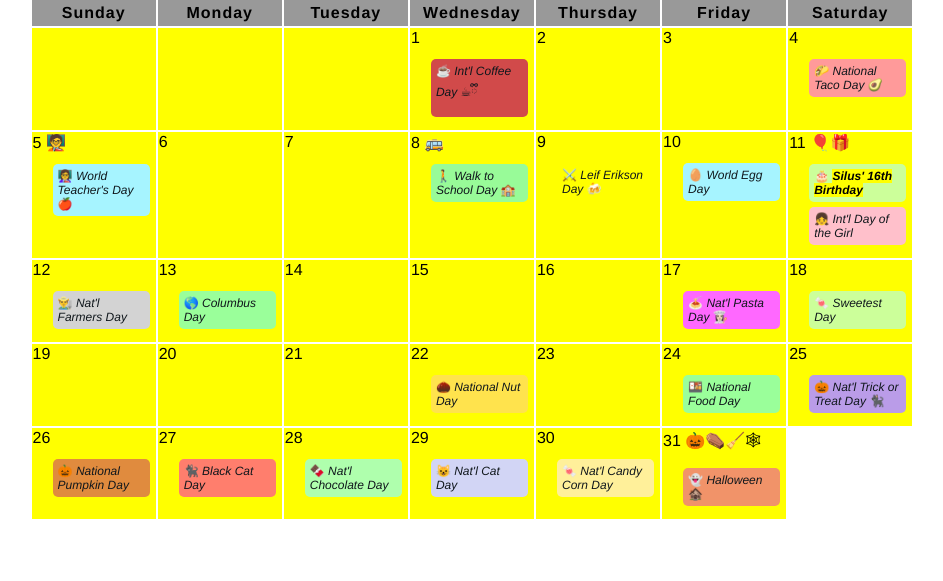
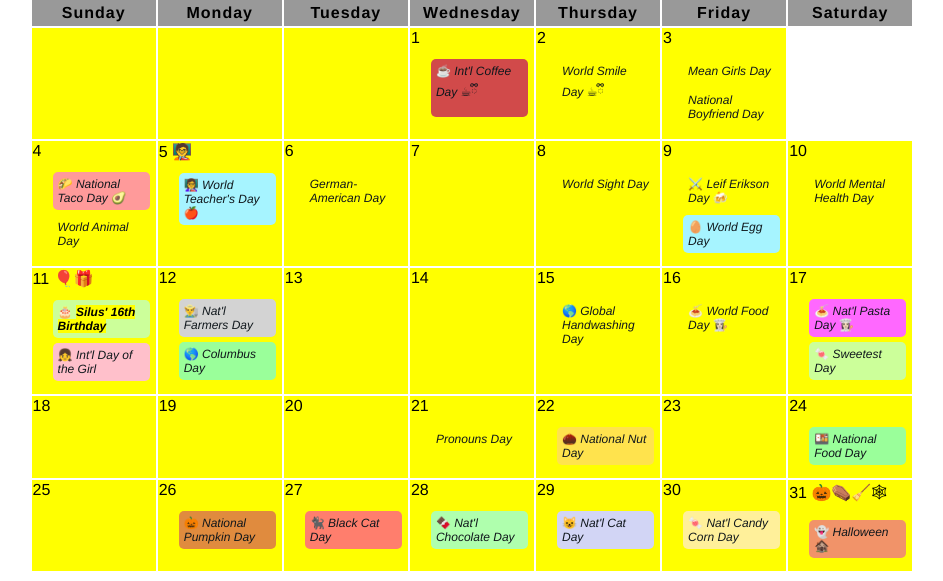
Before and after one commit to bbauska/2026-10-oct, a plain HTML site: page index.html in a window 1280 px wide. Shown: the part 313-894 px from the top of the page, without its empty margins (168-1111 px from the left). Before the commit the page ends 842 px from the top, so only its background shows below. Drawn offline with nearby package versions, Linux system fonts and the light colour scheme.

Commit message:
Update index.html

```diff
--- a/index.html
+++ b/index.html
@@ -69,69 +69,85 @@
               <li class="event intl-coffee">☕ <i>Int'l Coffee Day</i> ☕︎ྀི</li>
             </ul>
           </td>
-          <td colspan="2"> 2 </td>
-          <td colspan="2"> 3 </td>
-          <td colspan="2"> 4
+          <td colspan="2"> 2
             <ul>
-              <li class="event natl-taco">🌮 <i>National Taco Day</i> 🥑</li>
+              <li class="event world-smile"> <i>World Smile Day</i> ☕︎ྀི</li>
+            </ul>
+          </td>
+          <td colspan="2"> 3
+            <ul>
+              <li class="event mean-girls"> <i>Mean Girls Day</i></li>
+              <li class="event natl-boyfriend"> <i>National Boyfriend Day</i></li>
             </ul>
           </td>
         </tr>
 
         <!-- Week 2 -->
         <tr class="week">
+          <td colspan="2"> 4
+            <ul>
+              <li class="event natl-taco">🌮 <i>National Taco Day</i> 🥑</li>
+              <li class="event world-animal"> <i>World Animal Day</i> </li>
+            </ul>
+          </td>
           <td colspan="2"> 5 🧑‍🏫
             <ul>
               <li class="event world-teacher">👩‍🏫 <i>World Teacher's Day</i> 🍎</li>
             </ul>
           </td>
-            <td colspan="2"> 6 </td>
+            <td colspan="2"> 6
+            <ul>
+              <li class="event german-american"> <i>German-American Day</i> </li>
+            </ul>
+          </td>
             <td colspan="2"> 7 </td>
-            <td colspan="2"> 8 🚌
+            <td colspan="2"> 8
               <ul>
-                <li class="event walk-to-school">🚶 <i>Walk to School Day</i> 🏫</li>
+                <li class="event world-sight"> <i>World Sight Day</i></li>
               </ul>
             </td>
             <td colspan="2"> 9
               <ul>
                 <li class="event leif-erikson">⚔️ <i>Leif Erikson Day</i> 🍻</li>
+                <li class="event world-egg">🥚 <i>World Egg Day</i></li>
               </ul>
             </td>
             <td colspan="2"> 10
               <ul>
-                <li class="event world-egg">🥚 <i>World Egg Day</i></li>
+                <li class="event world-mental-health"> <i>World Mental Health Day</i></li>
               </ul>
             </td>
+          </tr>
+
+        <!-- Week 3 -->
+        <tr class="week">
             <td colspan="2"> 11 🎈🎁
               <ul>
                 <li class="event silus-bd">🎂 <b><i><mark>Silus' 16th Birthday</mark></i></b></li>
                 <li class="event intl-day-of-the-girl">👧 <i>Int'l Day of the Girl</i></li>
               </ul>
             </td>
-          </tr>
-
-        <!-- Week 3 -->
-        <tr class="week">
           <td colspan="2"> 12
             <ul>
               <li class="event natl-farmers">👨‍🌾 <i>Nat'l Farmers Day</i></li>
+              <li class="event columbus">🌎 <i>Columbus Day</i></li>
             </ul>
           </td>
-          <td colspan="2"> 13
+          <td colspan="2"> 13 </td>
+          <td colspan="2"> 14 </td>
+          <td colspan="2"> 15
             <ul>
-              <li class="event columbus">🌎 <i>Columbus Day</i></li>
+              <li class="event global-handwashing">🌎 <i>Global Handwashing Day</i></li>
             </ul>
 	  </td>
-          <td colspan="2"> 14 </td>
-          <td colspan="2"> 15 </td>
-          <td colspan="2"> 16 </td>
+          <td colspan="2"> 16
+            <ul>
+              <li class="event world-food">🍝 <i>World Food Day</i> 👩🏻‍🍳</li>
+            </ul>
+          </td>
           <td colspan="2"> 17
             <ul>
               <li class="event natl-pasta">🍝 <i>Nat'l Pasta Day</i> 👩🏻‍🍳</li>
-            </ul>
-          </td>
-          <td colspan="2"> 18
-            <ul>
               <li class="event sweetest">🍬 <i>Sweetest Day</i></li>
             </ul>
           </td>
@@ -139,9 +155,14 @@
 
         <!-- Week 4 -->
         <tr class="week">
+          <td colspan="2"> 18 </td>
           <td colspan="2"> 19 </td>
           <td colspan="2"> 20 </td>
-          <td colspan="2"> 21 </td>
+          <td colspan="2"> 21
+            <ul>
+              <li class="event pronouns"> <i>Pronouns Day</i></li>
+            </ul>
+          </td>
           <td colspan="2"> 22
             <ul>
               <li class="event natl-nut">🌰 <i>National Nut Day</i></li>
@@ -153,15 +174,11 @@
               <li class="event natl-food">🍱 <i>National Food Day</i></li>
             </ul>
           </td>
-          <td colspan="2"> 25
-            <ul>
-              <li class="event natl-trick-or-treat">🎃 <i>Nat'l Trick or Treat Day</i> 🐈‍⬛</li>
-            </ul>
-          </td>
 		</tr>
 
         <!-- week 5 -->
         <tr class="week">
+          <td colspan="2"> 25 </td>
           <td colspan="2"> 26
             <ul>
               <li class="event natl-pumpkin">🎃 <i>National Pumpkin Day</i></li>
```
